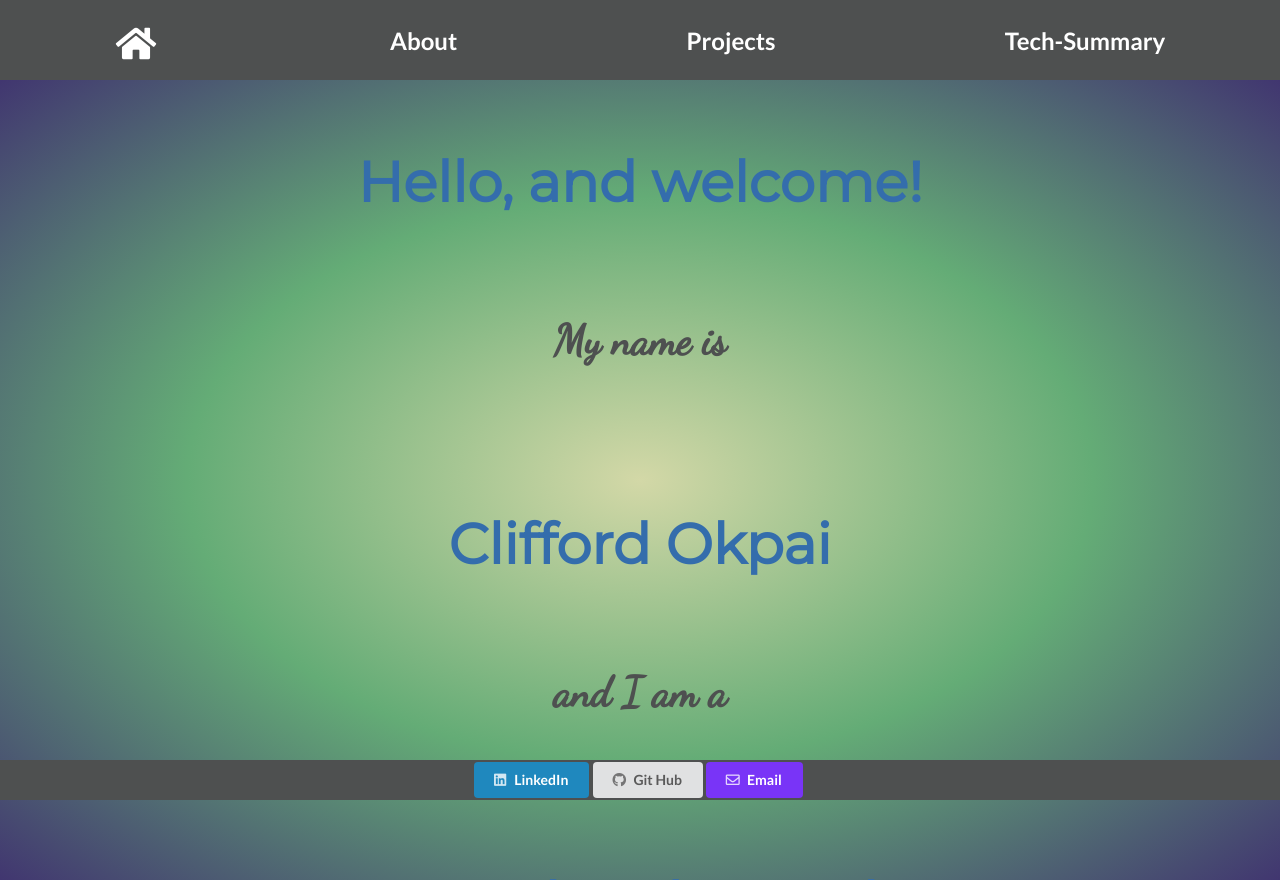
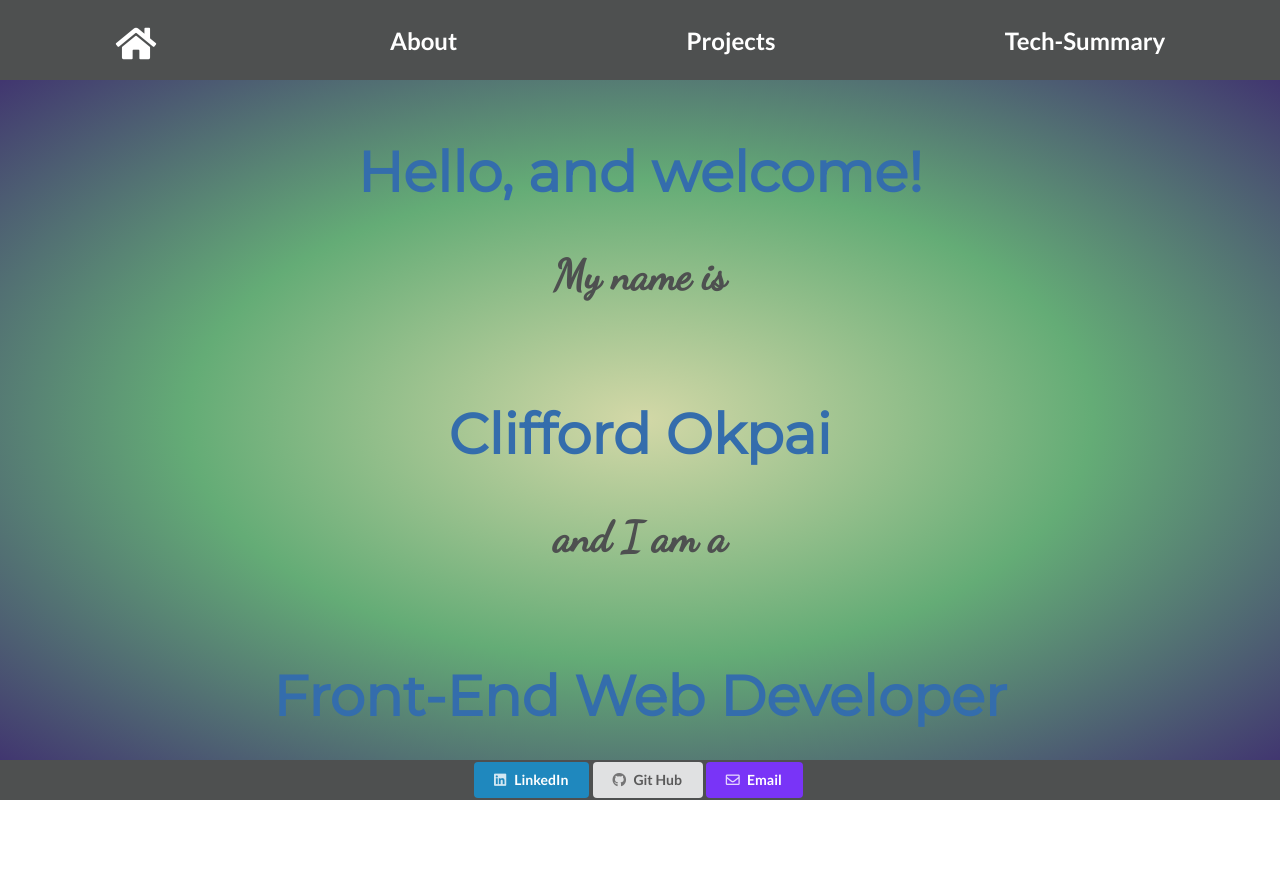
Before and after one commit to cliffordokpai/My-Website, a React (Create React App) app: page / in a window 1280 px wide. After the commit the page ends 800 px from the top, so only its background shows below. Built offline with nearby package versions, Linux system fonts and the light colour scheme; the HTML template or start-up script is replaced by a standard one.

Commit message:
styled-components update

```diff
--- a/src/App.js
+++ b/src/App.js
@@ -10,7 +10,7 @@ import styled from 'styled-components';
 const Container = styled.body`
   text-align: center;
   background: radial-gradient(#d3d8a7, #64ac76, #413670);
-  height: 100vh;
+  height: 85vh;
   width: 100vw;
 
   @media screen and (max-width: 458px) {
--- a/src/components/Home.js
+++ b/src/components/Home.js
@@ -30,10 +30,10 @@ const H3 = styled.h3`
 const Wrapper = styled.div`
   display: grid;
   grid-template-columns: repeat(1, 1fr);
-  grid-template-rows: 1fr 1fr 1fr 1fr 1fr;
+  grid-template-rows: repeat(1, 1fr);
   justify-items: center;
   align-items: center;
-  grid-gap: 1rem;
+  grid-gap: 5px;
 
   @media screen and (max-width: 458px) {
     grid-template-rows: repeat(5, 120px);
```
